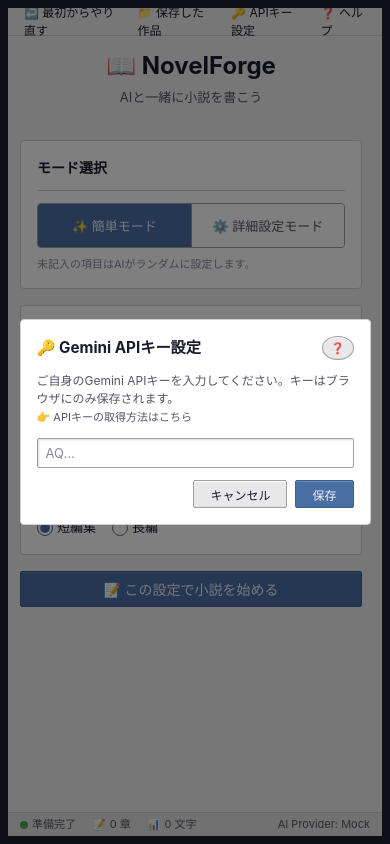
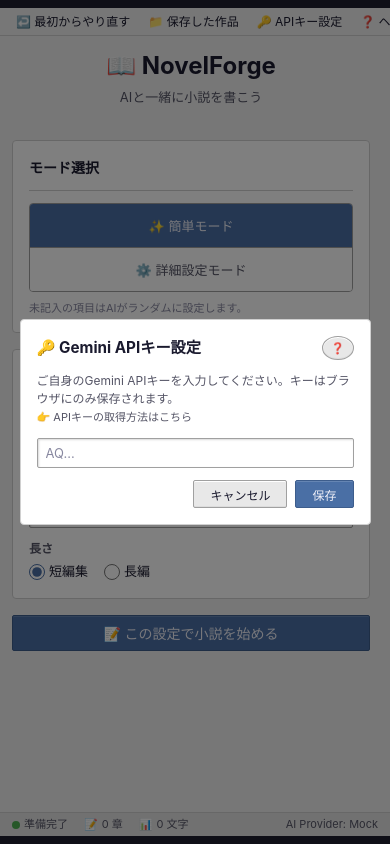
Before and after one commit to naochiba912-cpu/nover-forge, a React (Vite) app in the folder frontend/: page / in a window 390 px wide. Built offline with nearby package versions, Linux system fonts and the light colour scheme.

Commit message:
バグ修正

```diff
--- a/frontend/src/index.css
+++ b/frontend/src/index.css
@@ -204,6 +204,12 @@
   border-bottom: 1px solid var(--sys-border-light);
   padding: 0 var(--sp-sm);
   gap: 2px;
+  overflow-x: auto;
+  white-space: nowrap;
+  -webkit-overflow-scrolling: touch;
+}
+.menu-bar::-webkit-scrollbar {
+  display: none;
 }
 
 .menu-bar-item {
@@ -586,6 +592,12 @@
   gap: var(--sp-lg);
   font-size: var(--fs-xs);
   color: var(--text-secondary);
+  overflow-x: auto;
+  white-space: nowrap;
+  -webkit-overflow-scrolling: touch;
+}
+.status-bar::-webkit-scrollbar {
+  display: none;
 }
 
 .status-bar-item {
@@ -729,6 +741,48 @@
 
 .mode-option:hover:not(.active) {
   background: var(--accent-light);
+}
+
+/* ---------- Modal ---------- */
+.modal-overlay {
+  position: fixed;
+  inset: 0;
+  background: rgba(0, 0, 0, 0.5);
+  display: flex;
+  align-items: center;
+  justify-content: center;
+  z-index: 1000;
+  padding: var(--sp-md);
+}
+
+.modal-content {
+  background: var(--sys-surface);
+  border: 1px solid var(--sys-border);
+  border-radius: var(--radius-md);
+  width: 100%;
+  max-height: 90vh;
+  display: flex;
+  flex-direction: column;
+  box-shadow: var(--shadow-window);
+}
+
+.modal-header {
+  display: flex;
+  align-items: center;
+  justify-content: space-between;
+  padding: var(--sp-md);
+  border-bottom: 1px solid var(--sys-border-light);
+}
+
+.modal-title {
+  font-size: var(--fs-lg);
+  font-weight: 600;
+  margin: 0;
+}
+
+.modal-body {
+  padding: var(--sp-md);
+  overflow-y: auto;
 }
 
 /* ---------- Completion Screen ---------- */
@@ -925,4 +979,24 @@
   .content-area {
     padding: var(--sp-md);
   }
+
+  .mode-selector {
+    flex-direction: column;
+  }
+
+  .mode-option:first-child {
+    border-right: none;
+    border-bottom: 1px solid var(--sys-border);
+  }
+
+  .actions-bar {
+    flex-direction: column;
+    gap: var(--sp-md);
+    align-items: stretch;
+  }
+
+  .actions-bar-left,
+  .actions-bar-right {
+    justify-content: space-between;
+  }
 }
```
